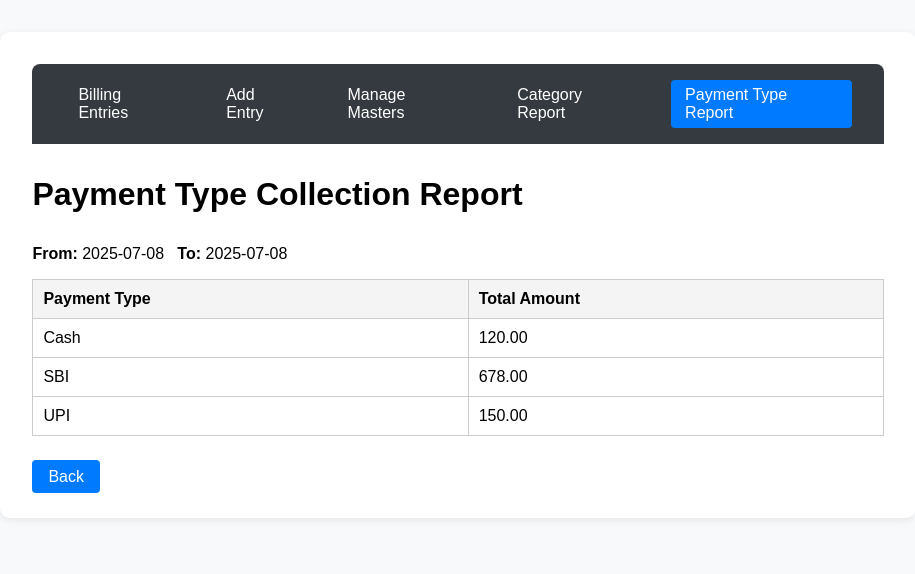
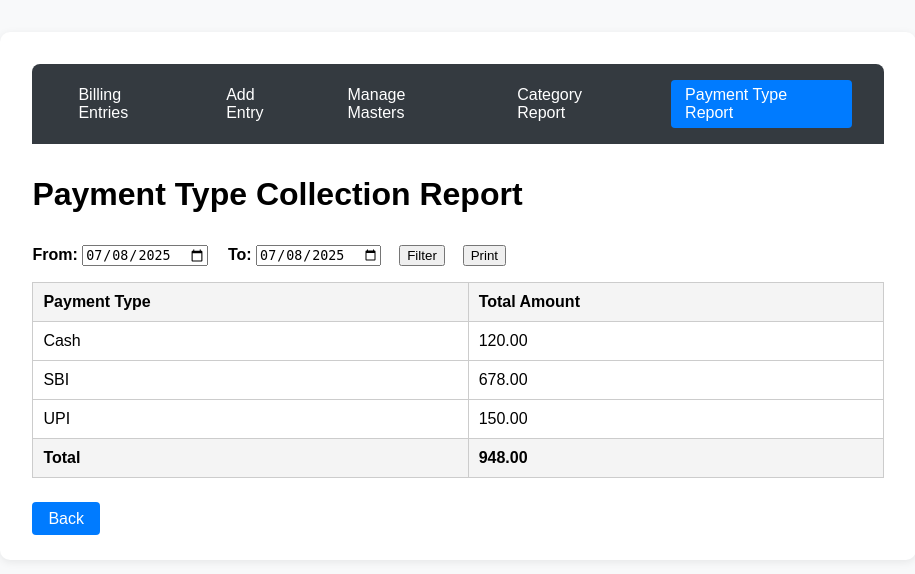
Before and after one commit to nellaibill/billing-lukes, a Flask app: page /payment_type_report in a window 1280 px wide. Shown: the top 574 px of the page, without its empty margins (182-1097 px from the left). Run offline with Flask 2, Linux system fonts and the light colour scheme; data comes from the database, SQL or seed files in the repository; both versions use the stored data as it was after the commit.

Commit message:
report print changes

```diff
--- a/app.py
+++ b/app.py
@@ -129,8 +129,10 @@ def masters():
 
 @app.route('/category_report')
 def category_report():
-    from_date = request.args.get('from_date', datetime.now().strftime('%Y-%m-%d'))
-    to_date = request.args.get('to_date', datetime.now().strftime('%Y-%m-%d'))
+    from datetime import date
+    today_str = datetime.now().strftime('%Y-%m-%d')
+    from_date = request.args.get('from_date', today_str)
+    to_date = request.args.get('to_date', today_str)
     from_dt = datetime.strptime(from_date, '%Y-%m-%d').date()
     to_dt = datetime.strptime(to_date, '%Y-%m-%d').date()
     # Query category-wise totals
@@ -139,12 +141,14 @@ def category_report():
         .join(HeaderEntry, DetailsEntry.header_id == HeaderEntry.id)\
         .filter(HeaderEntry.date >= from_dt, HeaderEntry.date <= to_dt, HeaderEntry.is_cancelled == False)\
         .group_by(Category.name).all()
-    return render_template('category_report.html', results=results, from_date=from_date, to_date=to_date)
+    total_amount = sum(total or 0 for _, total in results)
+    return render_template('category_report.html', results=results, from_date=from_date, to_date=to_date, total_amount=total_amount)
 
 @app.route('/payment_type_report')
 def payment_type_report():
-    from_date = request.args.get('from_date', datetime.now().strftime('%Y-%m-%d'))
-    to_date = request.args.get('to_date', datetime.now().strftime('%Y-%m-%d'))
+    today_str = datetime.now().strftime('%Y-%m-%d')
+    from_date = request.args.get('from_date', today_str)
+    to_date = request.args.get('to_date', today_str)
     from_dt = datetime.strptime(from_date, '%Y-%m-%d').date()
     to_dt = datetime.strptime(to_date, '%Y-%m-%d').date()
     # Query payment type-wise totals
@@ -153,7 +157,8 @@ def payment_type_report():
         .join(HeaderEntry, DetailsEntry.header_id == HeaderEntry.id)\
         .filter(HeaderEntry.date >= from_dt, HeaderEntry.date <= to_dt, HeaderEntry.is_cancelled == False)\
         .group_by(PaymentType.name).all()
-    return render_template('payment_type_report.html', results=results, from_date=from_date, to_date=to_date)
+    total_amount = sum(total or 0 for _, total in results)
+    return render_template('payment_type_report.html', results=results, from_date=from_date, to_date=to_date, total_amount=total_amount)
 
 if __name__ == '__main__':
     with app.app_context():
--- a/templates/add_entry.html
+++ b/templates/add_entry.html
@@ -125,7 +125,7 @@
             <div class="item-row" style="margin-bottom: 1.5em;">
                 <input type="text" name="op_bill_no" placeholder="OP Bill No" required>
                 <input type="text" name="patient_name" placeholder="Patient Name" required>
-                <input type="date" name="date" value="{{ datetime.utcnow().strftime('%Y-%m-%d') }}" required readonly style="background:#e9ecef;">
+                <input type="date" name="date" value="{{ datetime.utcnow().strftime('%Y-%m-%d') }}" required  style="background:#e9ecef;">
             </div>
             <hr>
             <h3>Items</h3>
@@ -151,7 +151,7 @@
             <button type="button" id="add-item-btn">Add Item</button>
             <div class="form-actions">
                 <button type="submit">Save</button>
-                <a href="{{ url_for('index') }}" style="background:#6c757d;">Cancel</a>
+                <a href="{{ url_for('index') }}" style="background:#e20b0b;">Cancel</a>
             </div>
         </form>
     </div>
--- a/templates/payment_type_report.html
+++ b/templates/payment_type_report.html
@@ -8,9 +8,13 @@
     <div class="container">
                 {% include '_navbar.html' %}
         <h1>Payment Type Collection Report</h1>
-        <div style="margin-bottom:1em;">
-            <b>From:</b> {{ from_date }} &nbsp; <b>To:</b> {{ to_date }}
-        </div>
+        <form id="filter-form" method="get" style="margin-bottom:1em;">
+            <label><b>From:</b> <input type="date" name="from_date" value="{{ from_date }}"></label>
+            <label style="margin-left:1em;"><b>To:</b> <input type="date" name="to_date" value="{{ to_date }}"></label>
+            <button type="submit" id="filter-btn" style="margin-left:1em;">Filter</button>
+            <button type="button" id="print-btn" onclick="printReport()" style="margin-left:1em;">Print</button>
+        </form>
+        <div id="report-content">
             <table>
                 <tr>
                     <th>Payment Type</th>
@@ -22,8 +26,34 @@
                     <td>{{ '%.2f' % (total or 0) }}</td>
                 </tr>
                 {% endfor %}
+                <tr style="font-weight:bold; background:#f4f4f4;">
+                    <td>Total</td>
+                    <td>{{ '%.2f' % total_amount }}</td>
+                </tr>
             </table>
+        </div>
         <a href="{{ url_for('index') }}" class="back">Back</a>
+        <script>
+        function printReport() {
+            // Hide navbar, back button, filter form, and print button for print
+            var navbar = document.querySelector('.navbar');
+            var backBtn = document.querySelector('.back');
+            var filterBtn = document.getElementById('filter-btn');
+            var printBtn = document.getElementById('print-btn');
+            if (navbar) navbar.style.display = 'none';
+            if (backBtn) backBtn.style.display = 'none';
+            if (filterBtn) filterBtn.style.display = 'none';
+            if (printBtn) printBtn.style.display = 'none';
+            window.print();
+            // Restore after print
+            setTimeout(function() {
+                if (navbar) navbar.style.display = '';
+                if (backBtn) backBtn.style.display = '';
+                if (filterBtn) filterForm.style.display = '';
+                if (printBtn) printBtn.style.display = '';
+            }, 500);
+        }
+        </script>
     </div>
 </body>
 </html>
```
Also changed, not shown: templates/category_report.html (+32 -3 lines), instance/lukes_billing_db.db. Lines whose indentation alone changed are shown as unchanged.
